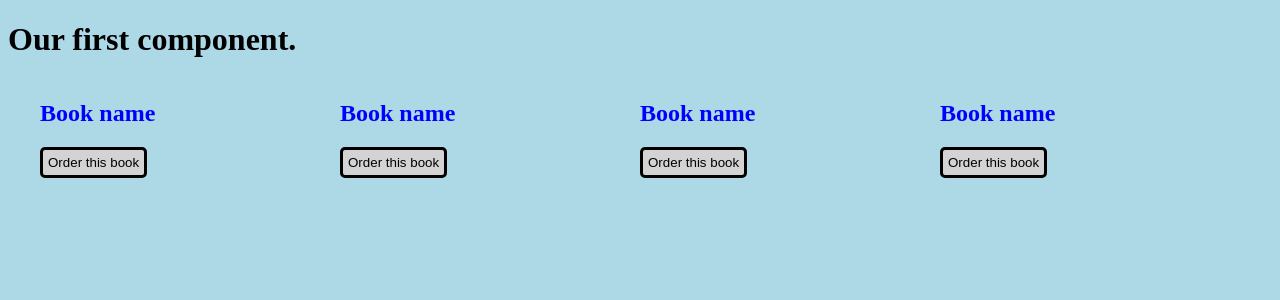
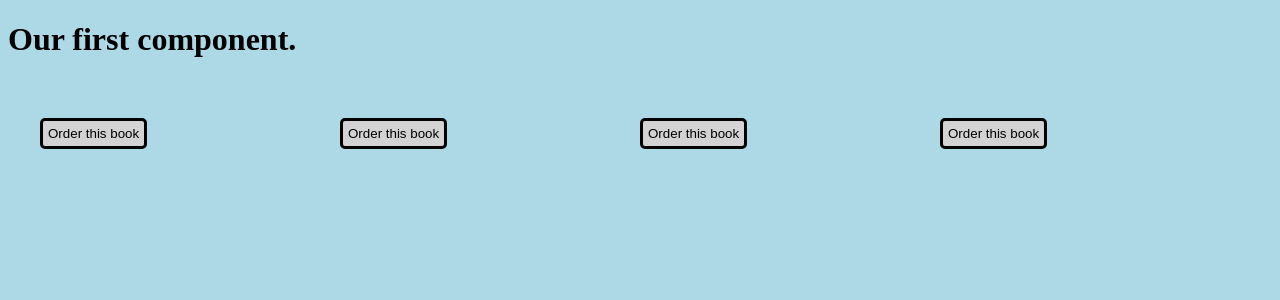
Before and after one commit to kachyna/learning-react, a JavaScript app in the folder learning-app/: page / in a window 1280 px wide. Shown: the top 300 px of the page. Built offline with nearby package versions, Linux system fonts and the light colour scheme.

Commit message:
feat: Add props to Book component

```diff
--- a/learning-app/src/components/Book.js
+++ b/learning-app/src/components/Book.js
@@ -1,11 +1,15 @@
 import "./Book.css"
 import OrderButton from "./OrderButton"
 
-const Book = () => {
-    return <div  className="one-book">
-    <h2>Book name</h2>
-    <OrderButton />
+const Book = ( props ) => {
+    return (
+    <div className="one-book">
+        <img src={props.image} alt="" />
+        <h2>{props.title}</h2>
+        <OrderButton />
     </div>
+    )
+
 }
 
 export default Book
```
